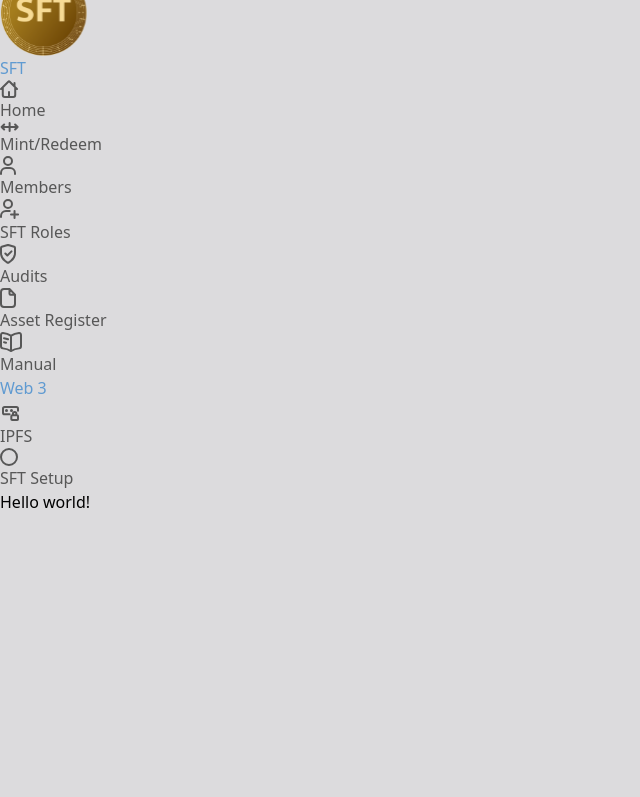
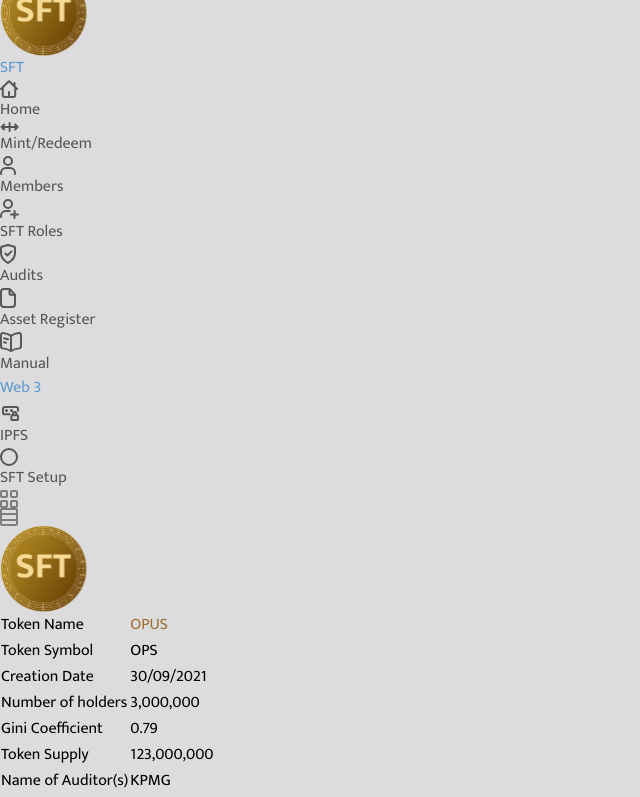
Before and after one commit to fleekgonzalo/sft-new-design, a SvelteKit app: page / in a window 1280 px wide. Shown: the top 797 px of the page, without its empty margins (0-640 px from the left). Built offline with nearby package versions, Linux system fonts and the light colour scheme.

Commit message:
Tile view of home page. import font family

```diff
--- a/src/app.css
+++ b/src/app.css
@@ -4,4 +4,5 @@
 
 body {
     background-color: #dcdbdd;
+    font-family: "Mukta", sans-serif;
 }
--- /dev/null
+++ b/src/components/SftTile.svelte
@@ -0,0 +1,49 @@
+<script>
+    import logo from "../../src/assets/sft_logo.svg"
+</script>
+
+<div class="w-full bg-white py-5 px-10 flex flex-row-reverse rounded-xl justify-between">
+  <div>
+    <img src="{logo}" alt="sft logo"/>
+  </div>
+  <table class="w-8/12 leading-8">
+    <tr>
+      <td class="font-bold">Token Name</td>
+      <td class="sft-name">OPUS</td>
+    </tr>
+    <tr>
+      <td class="font-bold">Token Symbol</td>
+      <td>OPS</td>
+    </tr>
+    <tr>
+      <td class="font-bold">Creation Date</td>
+      <td>30/09/2021</td>
+    </tr>
+    <tr>
+      <td class="font-bold">Number of holders</td>
+      <td>3,000,000</td>
+    </tr>
+    <tr>
+      <td class="font-bold">Gini Coefficient</td>
+      <td>0.79</td>
+    </tr>
+    <tr>
+      <td class="font-bold">Token Supply</td>
+      <td>123,000,000</td>
+    </tr>
+    <tr>
+      <td class="font-bold">Name of Auditor(s)</td>
+      <td>KPMG</td>
+    </tr>
+    <tr>
+      <td class="font-bold">Name of issuer</td>
+      <td>British Land</td>
+    </tr>
+  </table>
+</div>
+
+<style>
+    .sft-name {
+        color: #9D7334;
+    }
+</style>
--- a/src/routes/+layout.svelte
+++ b/src/routes/+layout.svelte
@@ -8,7 +8,7 @@
   </div>
   <div class="flex">
     <div id="Main"
-         class="flex justify-start items-start h-screen sm:w-64 bg-white flex-col rounded-tr-3xl">
+         class="flex justify-start items-start h-screen bg-white flex-col rounded-tr-3xl navigation mr-5">
       <div class="flex justify-center items-center w-full space-x-3 logo-container">
         <img src={logo} alt="logo" class="border-8 border-white rounded-full"/>
       </div>
@@ -131,6 +131,8 @@
 </div>
 
 <style>
+    @import url('https://fonts.googleapis.com/css2?family=Mukta:wght@200;300;400;500;600;700;800&display=swap');
+
     .text-nav {
         color: #5F9AD1;
     }
@@ -146,4 +148,9 @@
     .logo-container {
         margin-top: -30px;
     }
+
+    .navigation {
+        min-width: 208px;
+        max-width: 208px;
+    }
 </style>
--- a/src/routes/+page.svelte
+++ b/src/routes/+page.svelte
@@ -1,3 +1,27 @@
-<h1 class="text-3xl font-bold underline">
-  Hello world!
-</h1>
+<script>
+    import SftTile from "../components/SftTile.svelte";
+</script>
+<div class="flex flex-col w-full">
+  <div class="views flex justify-end w-full space-x-6 pr-20 pt-5">
+    <svg width="18" height="18" viewBox="0 0 18 18" fill="none" xmlns="http://www.w3.org/2000/svg">
+      <path d="M1 2C1 1.44772 1.44772 1 2 1H6C6.55228 1 7 1.44772 7 2V6C7 6.55228 6.55228 7 6 7H2C1.44772 7 1 6.55228 1 6V2Z" stroke="#9D9D9D" stroke-width="2" stroke-linecap="round" stroke-linejoin="round"/>
+      <path d="M1 2C1 1.44772 1.44772 1 2 1H6C6.55228 1 7 1.44772 7 2V6C7 6.55228 6.55228 7 6 7H2C1.44772 7 1 6.55228 1 6V2Z" stroke="black" stroke-opacity="0.2" stroke-width="2" stroke-linecap="round" stroke-linejoin="round"/>
+      <path d="M1 12C1 11.4477 1.44772 11 2 11H6C6.55228 11 7 11.4477 7 12V16C7 16.5523 6.55228 17 6 17H2C1.44772 17 1 16.5523 1 16V12Z" stroke="#9D9D9D" stroke-width="2" stroke-linecap="round" stroke-linejoin="round"/>
+      <path d="M1 12C1 11.4477 1.44772 11 2 11H6C6.55228 11 7 11.4477 7 12V16C7 16.5523 6.55228 17 6 17H2C1.44772 17 1 16.5523 1 16V12Z" stroke="black" stroke-opacity="0.2" stroke-width="2" stroke-linecap="round" stroke-linejoin="round"/>
+      <path d="M11 2C11 1.44772 11.4477 1 12 1H16C16.5523 1 17 1.44772 17 2V6C17 6.55228 16.5523 7 16 7H12C11.4477 7 11 6.55228 11 6V2Z" stroke="#9D9D9D" stroke-width="2" stroke-linecap="round" stroke-linejoin="round"/>
+      <path d="M11 2C11 1.44772 11.4477 1 12 1H16C16.5523 1 17 1.44772 17 2V6C17 6.55228 16.5523 7 16 7H12C11.4477 7 11 6.55228 11 6V2Z" stroke="black" stroke-opacity="0.2" stroke-width="2" stroke-linecap="round" stroke-linejoin="round"/>
+      <path d="M11 12C11 11.4477 11.4477 11 12 11H16C16.5523 11 17 11.4477 17 12V16C17 16.5523 16.5523 17 16 17H12C11.4477 17 11 16.5523 11 16V12Z" stroke="#9D9D9D" stroke-width="2" stroke-linecap="round" stroke-linejoin="round"/>
+      <path d="M11 12C11 11.4477 11.4477 11 12 11H16C16.5523 11 17 11.4477 17 12V16C17 16.5523 16.5523 17 16 17H12C11.4477 17 11 16.5523 11 16V12Z" stroke="black" stroke-opacity="0.2" stroke-width="2" stroke-linecap="round" stroke-linejoin="round"/>
+    </svg>
+    <svg width="18" height="18" viewBox="0 0 18 18" fill="none" xmlns="http://www.w3.org/2000/svg">
+      <path d="M1 6V2C1 1.44772 1.44772 1 2 1H16C16.5523 1 17 1.44772 17 2V6M1 6H17M1 6V12M17 6V12M17 12V16C17 16.5523 16.5523 17 16 17H2C1.44772 17 1 16.5523 1 16V12M17 12H1" stroke="#9D9D9D" stroke-width="2" stroke-linecap="round" stroke-linejoin="round"/>
+      <path d="M1 6V2C1 1.44772 1.44772 1 2 1H16C16.5523 1 17 1.44772 17 2V6M1 6H17M1 6V12M17 6V12M17 12V16C17 16.5523 16.5523 17 16 17H2C1.44772 17 1 16.5523 1 16V12M17 12H1" stroke="black" stroke-opacity="0.2" stroke-width="2" stroke-linecap="round" stroke-linejoin="round"/>
+    </svg>
+  </div>
+  <div class="content mt-5 grid grid-cols-2 gap-5 w-10/12">
+    <SftTile></SftTile>
+    <SftTile></SftTile>
+    <SftTile></SftTile>
+    <SftTile></SftTile>
+  </div>
+</div>
```
